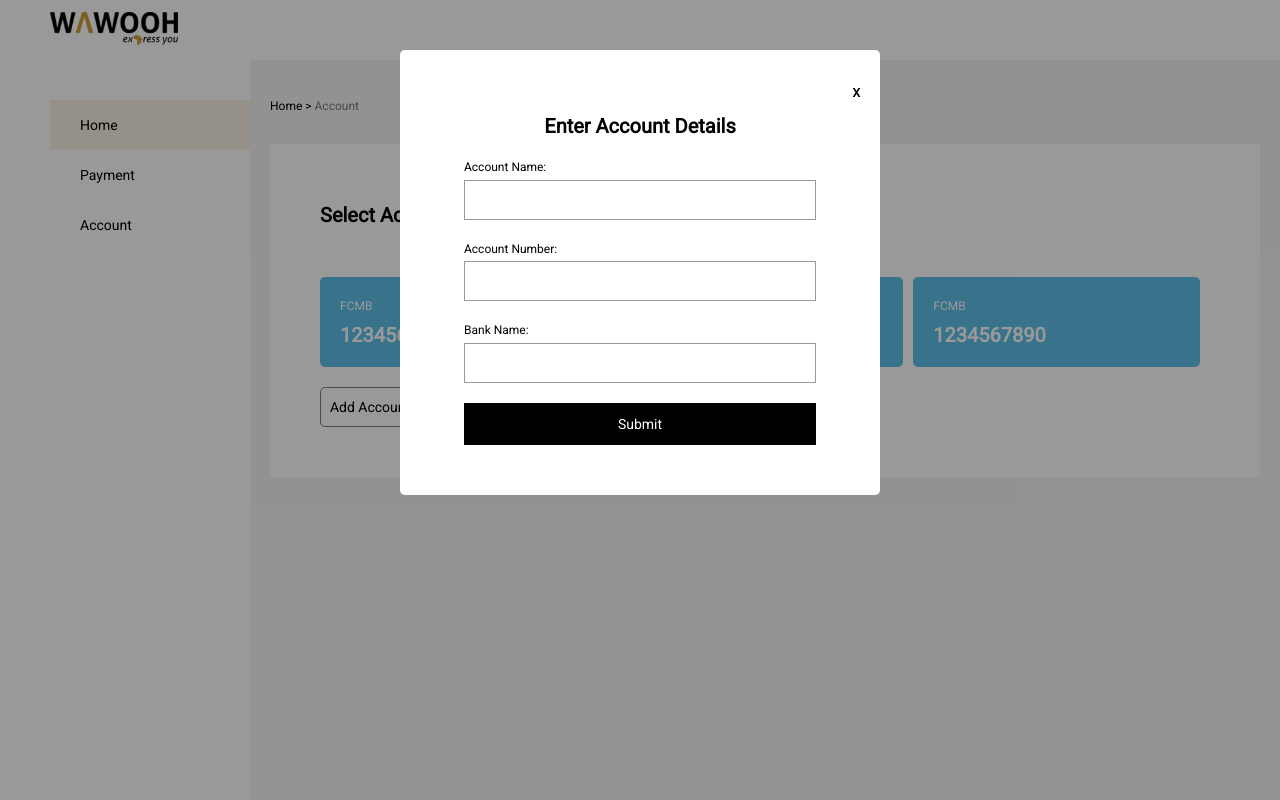
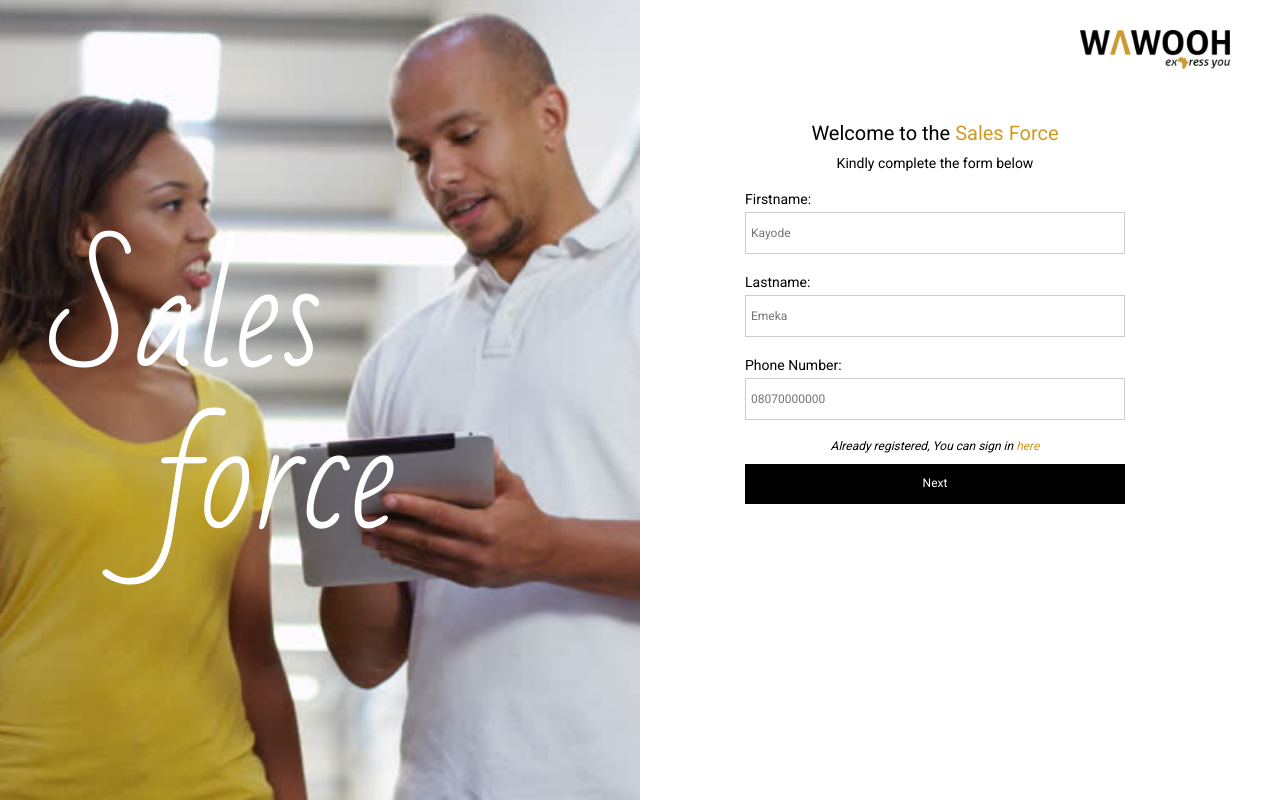
Before and after one commit to slimudoh/wawooh-sales-force, a React (Create React App) app: page / in a window 1280 px wide. Built offline with nearby package versions, Linux system fonts and the light colour scheme.

Commit message:
added navigation

```diff
--- a/package.json
+++ b/package.json
@@ -9,6 +9,7 @@
   "dependencies": {
     "react": "^16.12.0",
     "react-dom": "^16.12.0",
+    "react-router-dom": "^5.1.2",
     "react-scripts": "3.2.0"
   },
   "scripts": {
--- a/src/assets/css/app.css
+++ b/src/assets/css/app.css
@@ -113,18 +113,39 @@
 
 .auth__form--form-button {
   margin-bottom: 20px;
-  border: 1px solid #000;
+  display: flex;
+  flex-direction: row;
+  flex-wrap: nowrap;
+  align-items: center;
+  justify-content: space-between;
+  align-content: center;
 }
 
 .auth__form--form-button > button {
   width: 100%;
   height: 40px;
   outline: 0;
-  border: none;
   background-color: #000;
   color: #fff;
   font-size: 12px;
   cursor: pointer;
+  border: 1px solid #000;
+}
+
+.auth__form--form-button > div {
+  width: 45%;
+  height: 40px;
+  background-color: #000;
+  color: #fff;
+  font-size: 12px;
+  cursor: pointer;
+  display: flex;
+  flex-direction: row;
+  flex-wrap: nowrap;
+  align-items: center;
+  justify-content: center;
+  align-content: center;
+  border: 1px solid #000;
 }
 
 .auth__form--form-msg {
@@ -187,6 +208,7 @@
   align-content: center;
   background: #fff;
   z-index: 2;
+  box-shadow: 0 1px 1px #00000026;
 }
 
 .header__logo {
@@ -204,19 +226,36 @@
   background: #fff;
 }
 
-.sidebar > div {
+/* .sidebar > div {
+  padding-left: 30px;
+  cursor: pointer;
+} */
+
+a {
+  text-decoration: none;
+}
+
+.sidebar > a {
+  color: #000;
+}
+
+.sidebar > a > div {
+  padding-left: 30px;
+  cursor: pointer;
   height: 50px;
-  padding-left: 30px;
   display: flex;
   flex-direction: row;
   flex-wrap: nowrap;
   align-items: center;
   justify-content: flex-start;
   align-content: center;
-  cursor: pointer;
 }
 
-.sidebar > div:hover {
+.sidebar > a > div:hover {
+  background-color: #f8f1e3;
+}
+
+.sidebar__active > div {
   background-color: #f8f1e3;
 }
 
@@ -674,8 +713,8 @@
 
 .account__modal__content > p > span {
   font-size: 12px;
-  font-weight: 600;
   cursor: pointer;
+  color: red;
 }
 
 .account__modal__content > div {
--- a/src/components/header.js
+++ b/src/components/header.js
@@ -1,10 +1,13 @@
 import React from "react";
+import { NavLink } from "react-router-dom";
 
 function Header() {
   return (
     <div className="header">
       <div className="header__logo">
-        <img src={require("../assets/img/logo.svg")} alt="logo" />
+        <NavLink to="/dashboard">
+          <img src={require("../assets/img/logo.svg")} alt="logo" />
+        </NavLink>
       </div>
     </div>
   );
--- a/src/components/sidebar.js
+++ b/src/components/sidebar.js
@@ -1,11 +1,20 @@
 import React from "react";
+import { NavLink } from "react-router-dom";
 
 function Sidebar() {
   return (
     <div className="sidebar">
-      <div style={{ backgroundColor: "#f8f1e3" }}>Home</div>
-      <div>Payment</div>
-      <div>Account</div>
+      <NavLink to="/dashboard" exact activeClassName="sidebar__active">
+        <div>Home</div>
+      </NavLink>
+
+      <NavLink to="/payment" exact activeClassName="sidebar__active">
+        <div>Payment</div>
+      </NavLink>
+
+      <NavLink to="/account" exact activeClassName="sidebar__active">
+        <div>Account</div>
+      </NavLink>
     </div>
   );
 }
--- a/src/container/App.js
+++ b/src/container/App.js
@@ -1,12 +1,19 @@
-import React from "react";
+import React, { Suspense, lazy } from "react";
+import { BrowserRouter as Router, Route, Switch } from "react-router-dom";
 import "./../assets/css/reset.css";
 import "./../assets/css/app.css";
 
-import Signup from "../pages/signup";
-import Signin from "../pages/signin";
-import Dashboard from "../pages/dashboard";
-import Payment from "../pages/payment";
-import Account from "../pages/account";
+// import Signup from "../pages/signup";
+// import Signin from "../pages/signin";
+// import Dashboard from "../pages/dashboard";
+// import Payment from "../pages/payment";
+// import Account from "../pages/account";
+
+const Signup = lazy(() => import("../pages/signup"));
+const Signin = lazy(() => import("../pages/signin"));
+const Dashboard = lazy(() => import("../pages/dashboard"));
+const Payment = lazy(() => import("../pages/payment"));
+const Account = lazy(() => import("../pages/account"));
 
 function App() {
   return (
@@ -15,7 +22,19 @@ function App() {
       {/* <Signin /> */}
       {/* <Dashboard /> */}
       {/* <Payment /> */}
-      <Account />
+      {/* <Account /> */}
+
+      <Router>
+        <Suspense fallback={<div>Loading...</div>}>
+          <Switch>
+            <Route exact path="/" component={Signup} />
+            <Route path="/signin" component={Signin} />
+            <Route path="/dashboard" component={Dashboard} />
+            <Route path="/payment" component={Payment} />
+            <Route path="/account" component={Account} />
+          </Switch>
+        </Suspense>
+      </Router>
     </div>
   );
 }
--- a/src/pages/account.js
+++ b/src/pages/account.js
@@ -1,9 +1,19 @@
-import React from "react";
+import React, { useState } from "react";
 
 import Header from "../components/header";
 import Sidebar from "../components/sidebar";
 
 function Account() {
+  const [accountModal, setAccountModal] = useState(false);
+
+  const openModal = () => {
+    setAccountModal(true);
+  };
+
+  const closeModal = () => {
+    setAccountModal(false);
+  };
+
   return (
     <div>
       <Header />
@@ -35,14 +45,15 @@ function Account() {
             </div>
           </div>
           <div className="account__cards--btn">
-            <div>Add Account</div>
+            <div onClick={openModal}>Add Account</div>
           </div>
         </div>
+        {accountModal ? (
           <div className="account__modal">
             <div>
               <div className="account__modal__content">
                 <p>
-                <span>X</span>
+                  <span onClick={closeModal}>close</span>
                 </p>
                 <div>
                   <p>Enter Account Details</p>
@@ -67,6 +78,7 @@ function Account() {
               </div>
             </div>
           </div>
+        ) : null}
       </div>
     </div>
   );
--- a/src/pages/signup.js
+++ b/src/pages/signup.js
@@ -1,6 +1,28 @@
-import React from "react";
+import React, { useState } from "react";
+import { useHistory } from "react-router-dom";
 
 function Signup() {
+  let history = useHistory();
+
+  const [pageOne, setPageOne] = useState(true);
+  const [pageTwo, setPageTwo] = useState(false);
+
+  const openPageOne = e => {
+    e.preventDefault();
+
+    setPageOne(true);
+    setPageTwo(false);
+  };
+
+  const openPageTwo = () => {
+    setPageOne(false);
+    setPageTwo(true);
+  };
+
+  const signup = () => {
+    history.push("/dashboard");
+  };
+
   return (
     <div className="auth">
       <div className="auth__image">
@@ -19,6 +41,8 @@ function Signup() {
           </p>
           <span>Kindly complete the form below</span>
         </div>
+
+        {pageOne ? (
           <div className="auth__form--form">
             <div>
               <div className="auth__form--form-input">
@@ -47,12 +71,14 @@ function Signup() {
               </div>
 
               <div className="auth__form--form-button">
-              <button>Next</button>
+                <button onClick={openPageTwo}>Next</button>
               </div>
             </div>
           </div>
+        ) : null}
 
-        {/* <div className="auth__form--form">
+        {pageTwo ? (
+          <div className="auth__form--form">
             <div>
               <div className="auth__form--form-input">
                 <label>Password:</label>
@@ -78,10 +104,12 @@ function Signup() {
               </div>
 
               <div className="auth__form--form-button">
-              <button>Sign Up</button>
+                <div onClick={openPageOne}>Back</div>
+                <div onClick={signup}>Sign Up</div>
               </div>
             </div>
-        </div> */}
+          </div>
+        ) : null}
       </div>
     </div>
   );
```
Also changed, not shown: public/manifest.json, 1 other file (tests, documents, lock files or other folders). Lines whose indentation alone changed are shown as unchanged.
